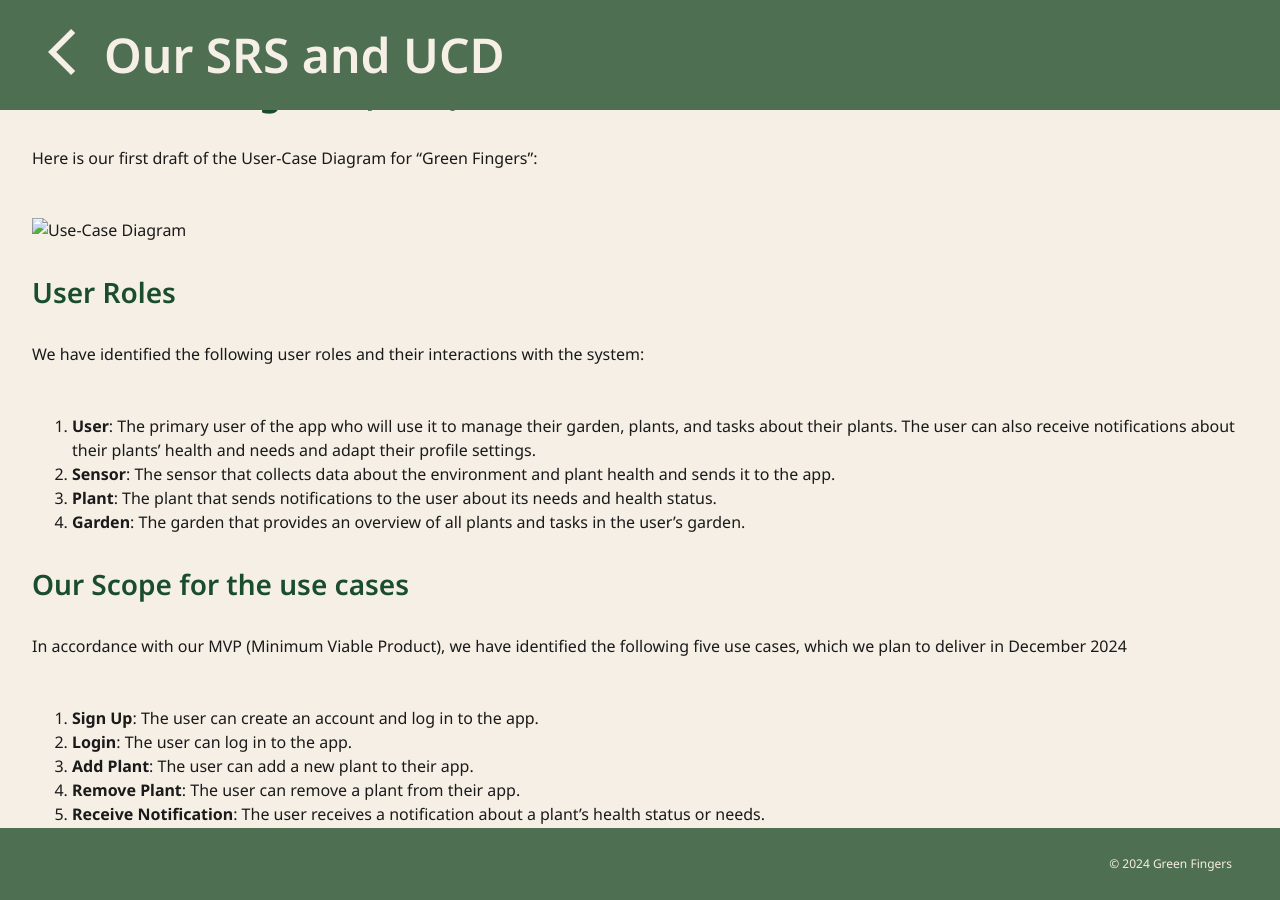
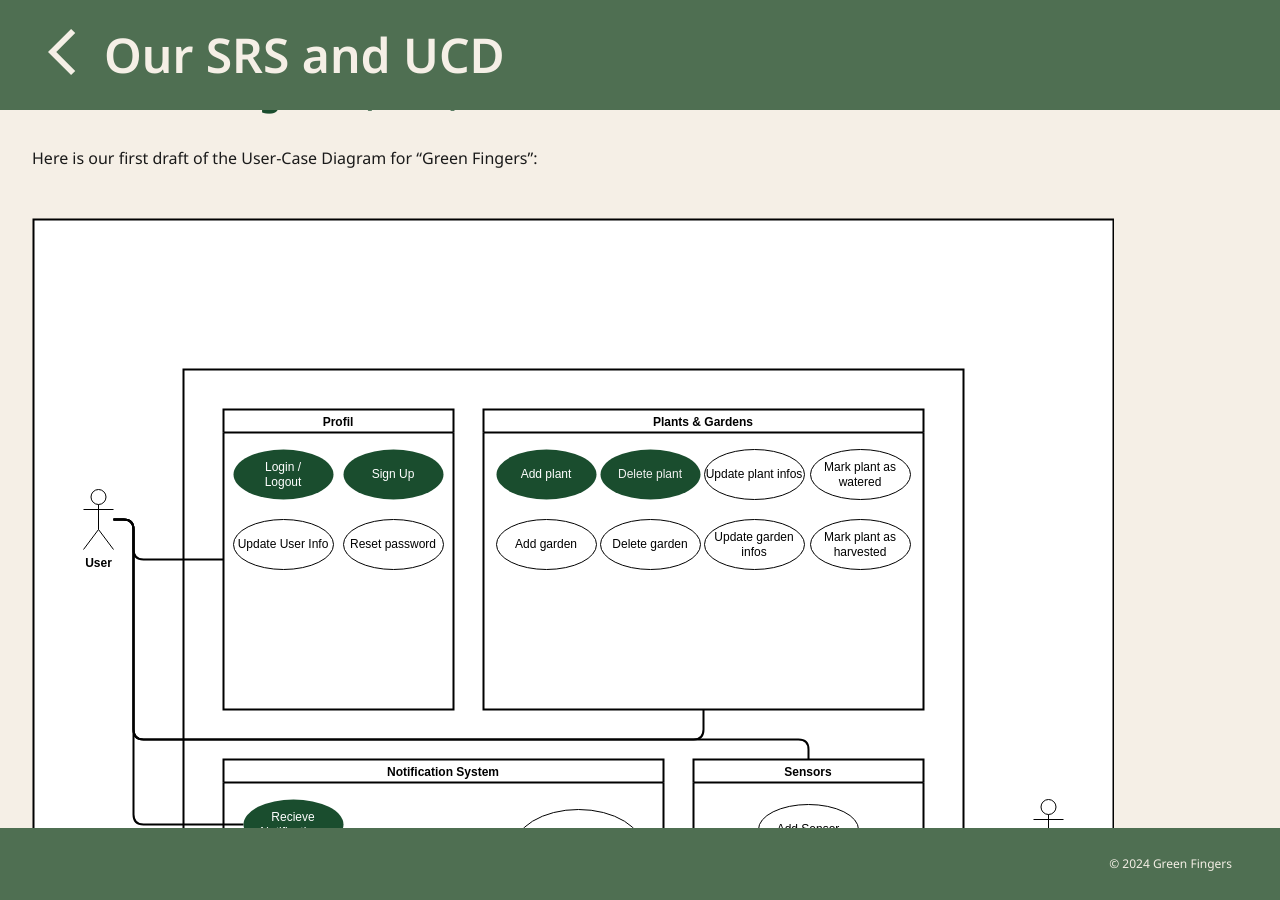
Before and after one commit to Green-Fingers-App/gardeningApp, a Jekyll site: the page built from docs/_posts/2024-10-01-srs-and-ucd.md, in a window 1280 px wide and 900 px high, scrolled down 640 px. Built offline with Jekyll 4.4.1, drawn with Linux system fonts in a browser that asks for light colours; comment, search, counter and statistics services are not loaded.

Commit message:
changed it back

```diff
--- a/docs/_posts/2024-10-01-srs-and-ucd.md
+++ b/docs/_posts/2024-10-01-srs-and-ucd.md
@@ -19,7 +19,7 @@
 
 Here is our first draft of the User-Case Diagram for "Green Fingers":
 
-![Use-Case Diagram](/gardeningApp/docs/assets/svg/GreenFingersUsecases.drawio.svg)
+![Use-Case Diagram](/gardeningApp/assets/svg/GreenFingersUsecases.drawio.svg)
 
 ### User Roles
 
```
